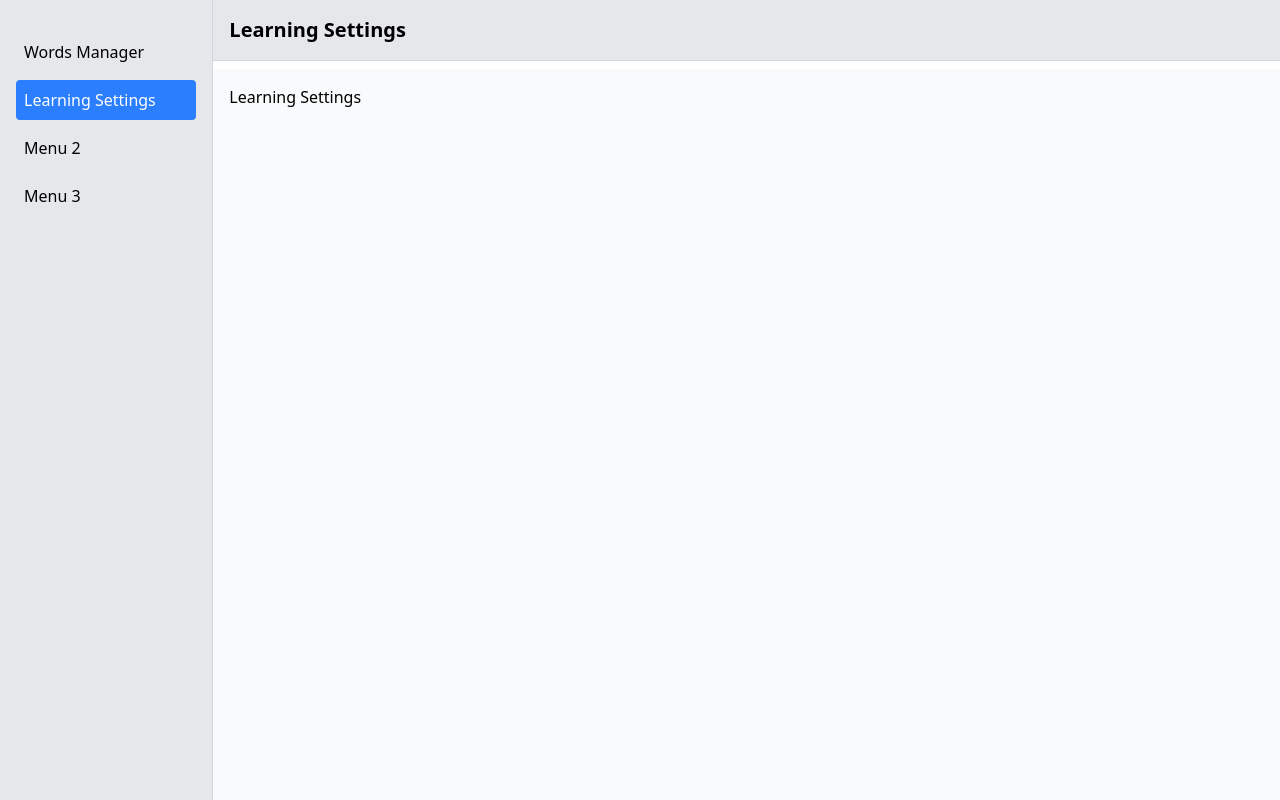
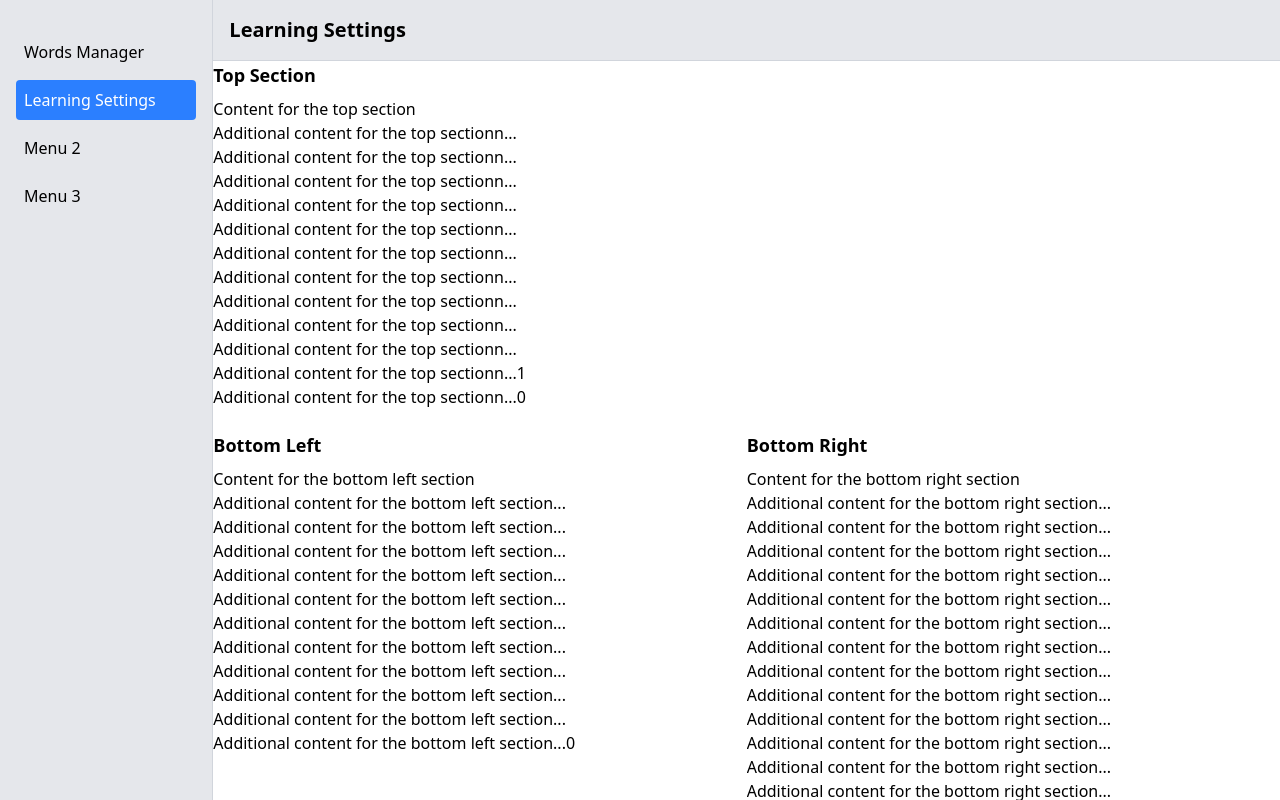
Before and after one commit to s4ysolutions/vocabla, a React (Vite) app in the folder front_react/: page / in a window 1280 px wide. Both pictures are taken after a click on the item "Learning Settings". Built offline with nearby package versions, Linux system fonts and the light colour scheme.

Commit message:
Layout for Learning Settins

```diff
--- a/front_react/src/features/learning-settings/index.tsx
+++ b/front_react/src/features/learning-settings/index.tsx
@@ -1,13 +1,64 @@
-import React from 'react'
+import React from 'react';
 
 const LearningSettings: React.FC = () => {
+  return (
+    <div className="h-full w-full flex flex-col overflow-auto md:overflow-hidden">
+      {/* Top Section */}
+      <div className="flex-1 md:overflow-y-auto">
+        <h2 className="text-lg font-bold mb-2">Top Section</h2>
+        <p>Content for the top section</p>
+        <p>Additional content for the top sectionn...</p>
+        <p>Additional content for the top sectionn...</p>
+        <p>Additional content for the top sectionn...</p>
+        <p>Additional content for the top sectionn...</p>
+        <p>Additional content for the top sectionn...</p>
+        <p>Additional content for the top sectionn...</p>
+        <p>Additional content for the top sectionn...</p>
+        <p>Additional content for the top sectionn...</p>
+        <p>Additional content for the top sectionn...</p>
+        <p>Additional content for the top sectionn...</p>
+        <p>Additional content for the top sectionn...1</p>
+        <p>Additional content for the top sectionn...0</p>
+      </div>
 
-  return <div className="h-full w-full flex flex-col">
-    {/* Scrollable List */}
-    <div className="flex-1 overflow-y-auto p-4 bg-gray-50">
-      Learning Settings
-    </div>
-  </div>
-}
+      <div className='flex md:flex-1 flex-col md:flex-row md:overflow-y-hidden'>
+        {/* Bottom Section */}
+        <div className='md:overflow-y-auto h-full flex flex-col w-full md:w-1/2 '>
+          <h2 className="text-lg font-bold mb-2">Bottom Left</h2>
+          <p>Content for the bottom left section</p>
+          <p>Additional content for the bottom left section...</p>
+          <p>Additional content for the bottom left section...</p>
+          <p>Additional content for the bottom left section...</p>
+          <p>Additional content for the bottom left section...</p>
+          <p>Additional content for the bottom left section...</p>
+          <p>Additional content for the bottom left section...</p>
+          <p>Additional content for the bottom left section...</p>
+          <p>Additional content for the bottom left section...</p>
+          <p>Additional content for the bottom left section...</p>
+          <p>Additional content for the bottom left section...</p>
+          <p>Additional content for the bottom left section...0</p>
+        </div>
+        <div className='md:overflow-y-auto h-full flex flex-col w-full md:w-1/2 '>
+          <h2 className="text-lg font-bold mb-2">Bottom Right</h2>
+          <p>Content for the bottom right section</p>
+          <p>Additional content for the bottom right section...</p>
+          <p>Additional content for the bottom right section...</p>
+          <p>Additional content for the bottom right section...</p>
+          <p>Additional content for the bottom right section...</p>
+          <p>Additional content for the bottom right section...</p>
+          <p>Additional content for the bottom right section...</p>
+          <p>Additional content for the bottom right section...</p>
+          <p>Additional content for the bottom right section...</p>
+          <p>Additional content for the bottom right section...</p>
+          <p>Additional content for the bottom right section...</p>
+          <p>Additional content for the bottom right section...</p>
+          <p>Additional content for the bottom right section...</p>
+          <p>Additional content for the bottom right section...</p>
+          <p>Additional content for the bottom right section...</p>
+        </div>
+      </div>
+    </div >
+  );
+};
 
-export default LearningSettings
+export default LearningSettings;
--- a/front_react/src/features/me/react/index.tsx
+++ b/front_react/src/features/me/react/index.tsx
@@ -3,6 +3,7 @@ import MeAppMenu, { MenuItem, menuItems } from './app-menu'
 import WordManager from '../../word-manager/react'
 import WordManagerControlPanel from '../../word-manager/react/ControlPanel'
 import LearningSettings from '../../learning-settings'
+import Panel from '../../../react/widgets/panels/Panel'
 // TODO: imrove having 2 menus
 const Me: React.FC = () => {
   const [isMenuOpen, setIsMenuOpen] = useState<boolean>(false)
@@ -12,14 +13,14 @@ const Me: React.FC = () => {
   return (
     <div className="h-full w-full flex flex-col md:flex-row">
       {/* Menu Column for big screens*/}
-      <div className="bg-gray-200 w-full hidden md:block md:w-1/4 lg:w-1/5 xl:w-1/6 p-4 border-r border-gray-300">
+      <Panel className="w-full hidden md:block md:w-1/4 lg:w-1/5 xl:w-1/6 border-r">
         <h2 className="text-lg font-bold mb-4">{/*Menu*/}</h2>
         <MeAppMenu
           selectedMenu={selectedMenu}
           setSelectedMenu={setSelectedMenu}
           setIsMenuOpen={setIsMenuOpen}
         />
-      </div>
+      </Panel>
       {/* Menu Column for small screens */}
       {isMenuOpen && (
         <div
@@ -27,11 +28,11 @@ const Me: React.FC = () => {
           onClick={() => setIsMenuOpen(false)} // Close menu when clicking the backdrop
         />
       )}
-      <div
-        className={`fixed inset-y-0 left-0 max-w-max min-w-1/3 bg-gray-200 z-50 p-4 overflow-y-auto transform transition-transform duration-300 ${isMenuOpen ? 'translate-x-0' : '-translate-x-full'}`}
+      <Panel
+        className={`flex-col items-start justify-start fixed inset-y-0 left-0 max-w-max min-w-1/3 z-50 p-4 overflow-y-auto transform transition-transform duration-300 ${isMenuOpen ? 'translate-x-0' : '-translate-x-full'}`}
       >
-        <h2 className="text-lg font-bold mb-4 flex justify-between items-center">
-          {/*Menu*/}
+        <h2 className="text-lg font-bold mb-4 flex justify-between items-center flex-row w-full">
+          <span/>
           <button
             className="text-gray-500 hover:text-gray-700 md:hidden"
             onClick={() => setIsMenuOpen(false)}
@@ -46,11 +47,11 @@ const Me: React.FC = () => {
           setSelectedMenu={setSelectedMenu}
           setIsMenuOpen={setIsMenuOpen}
         />
-      </div>
+      </Panel>
       {/* Content Column */}
       <div className="flex-1 bg-white p-0 h-full flex flex-col">
         {/* Header Panel */}
-        <div className="p-4 bg-gray-200 mb-2 border-b border-gray-300 flex items-center justify-between">
+        <Panel className="border-b">
           {/* Open Menu Button */}
           <button
             aria-label="Open Menu"
@@ -77,7 +78,7 @@ const Me: React.FC = () => {
               }[selectedMenu.id] || null
             }
           </div>
-        </div>
+        </Panel>
         {/* Content Container */}
         <div className="flex-1 overflow-y-hidden">
           {
--- a/front_react/src/features/word-manager/react/index.tsx
+++ b/front_react/src/features/word-manager/react/index.tsx
@@ -3,6 +3,7 @@ import useEntries from './hooks/useEntries'
 import EntryCard from './EntryCard'
 import ProgressInfinity from '../../../react/widgets/progress-infinity'
 import EntryAdd from './EntryAdd'
+import Panel from '../../../react/widgets/panels/Panel'
 
 const WordManager: React.FC = () => {
   const { entries, loading } = useEntries()
@@ -19,9 +20,9 @@ const WordManager: React.FC = () => {
       }
     </div>
     {/* Footer */}
-    <div className="p-4 bg-gray-200 border-t border-gray-300">
+    <Panel  className="bg-gray-200 border-t border-gray-300">
       <EntryAdd />
-    </div>
+    </Panel>
   </div>
 }
 
--- /dev/null
+++ b/front_react/src/react/widgets/panels/Panel.tsx
@@ -0,0 +1,18 @@
+import React from 'react';
+
+interface PanelHeaderProps {
+  children: React.ReactNode;
+  className?: string; // Optional className for additional customization
+}
+
+const Panel: React.FC<PanelHeaderProps> = ({ children, className }) => {
+  return (
+    <div
+      className={`p-4 bg-gray-200 border-gray-300 flex items-center justify-between ${className}`}
+    >
+      {children}
+    </div>
+  );
+};
+
+export default Panel;
```
